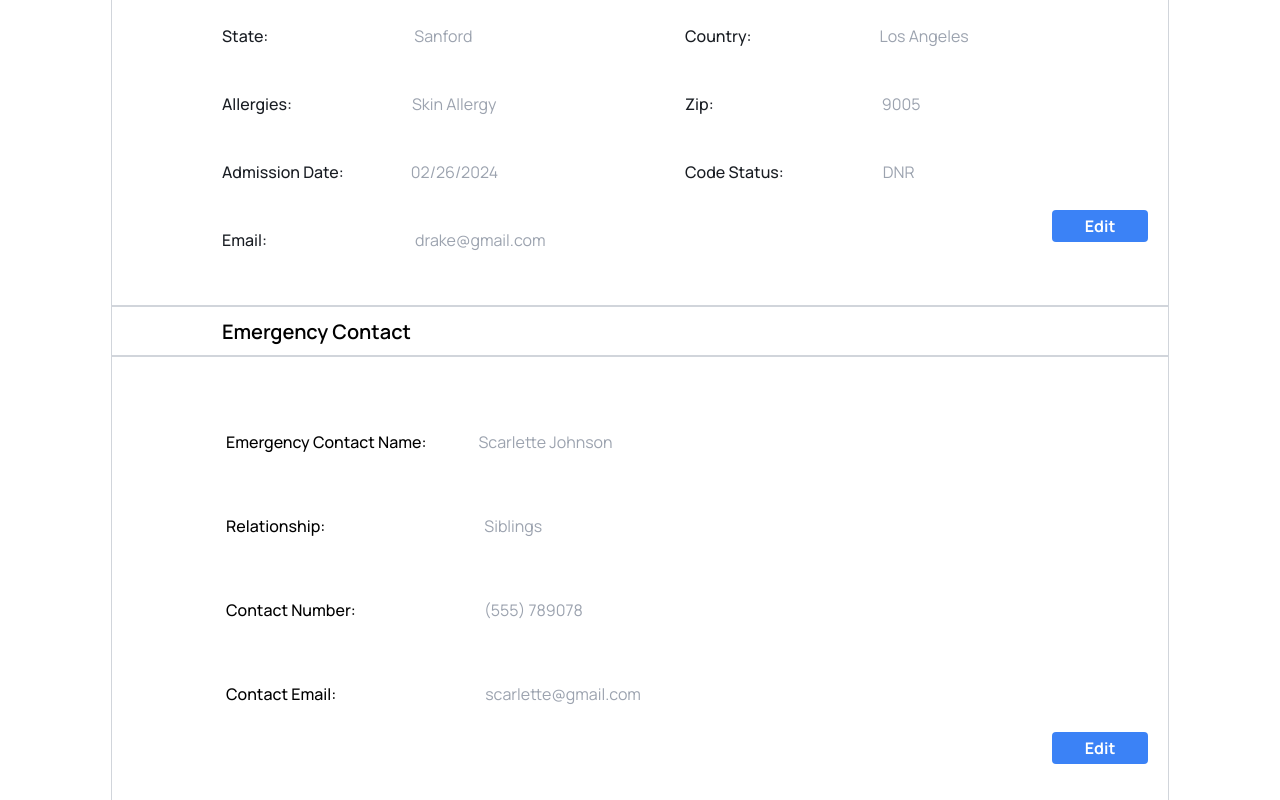
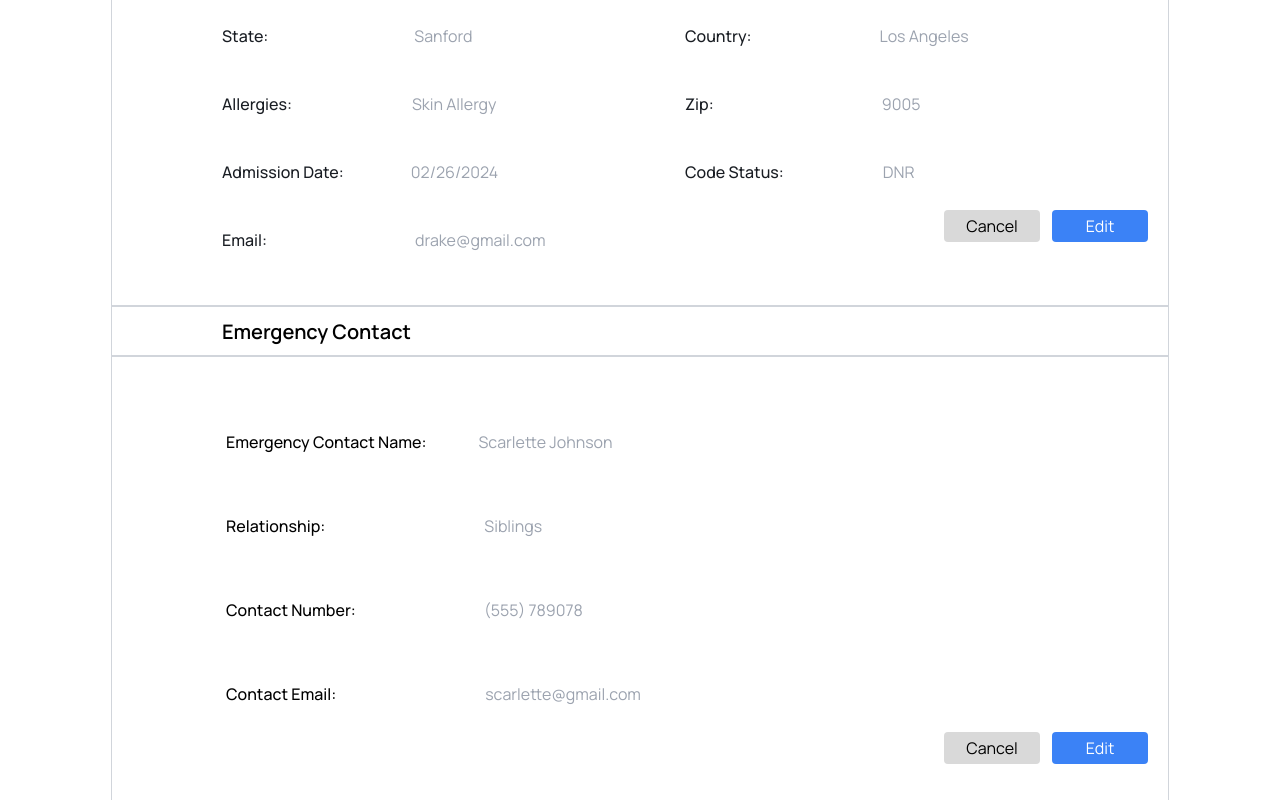
Before and after one commit to jairosolutions-com/colinahealth, a Next.js app: page /patient-details in a window 1280 px wide. Shown: the part 770-1570 px from the top of the page. Built offline with nearby package versions, Linux system fonts and the light colour scheme.

Commit message:
details button updates

```diff
--- a/app/(routes)/(patient-overview)/patient-details/page.tsx
+++ b/app/(routes)/(patient-overview)/patient-details/page.tsx
@@ -288,9 +288,16 @@ export default function PatientDetails() {
           </div>
           <div className="mb-4 ">
           <div className="justify-end flex pt-5">
+          <button
+              type="button"
+              className="bg-[#D9D9D9] hover:bg-[#D9D9D9] text-[#000] font-normal font-manrope py-1 px-4 rounded w-24 h-8 mr-3 "
+              onClick={handleEditClick}
+            >
+              {editMode ? "Cancel" : "Cancel"}
+            </button>
             <button
               type="button"
-              className="bg-blue-500 hover:bg-blue-700 text-white font-bold py-1 px-4 rounded w-24 h-8  "
+              className="bg-blue-500 hover:bg-blue-700 text-white font-normal font-manrope py-1 px-4 rounded w-24 h-8  "
               onClick={handleEditClick}
             >
               {editMode ? "Save" : "Edit"}
@@ -382,7 +389,15 @@ export default function PatientDetails() {
           <div className="justify-end flex pt-5">
             <button
               type="button"
-              className="bg-blue-500 hover:bg-blue-700 text-white font-bold py-1 px-4 rounded w-24 h-8  "
+              className="bg-[#D9D9D9] hover:bg-[#D9D9D9] text-[#000] font-normal font-manrope py-1 px-4 rounded w-24 h-8 mr-3"
+              onClick={handleEditClick}
+            >
+              {editMode ? "Cancel" : "Cancel"}
+            </button>
+
+            <button
+              type="button"
+              className="bg-blue-500 hover:bg-blue-700 text-white font-normal font-manrope py-1 px-4 rounded w-24 h-8 "
               onClick={handleEditClick}
             >
               {editMode ? "Save" : "Edit"}
```
